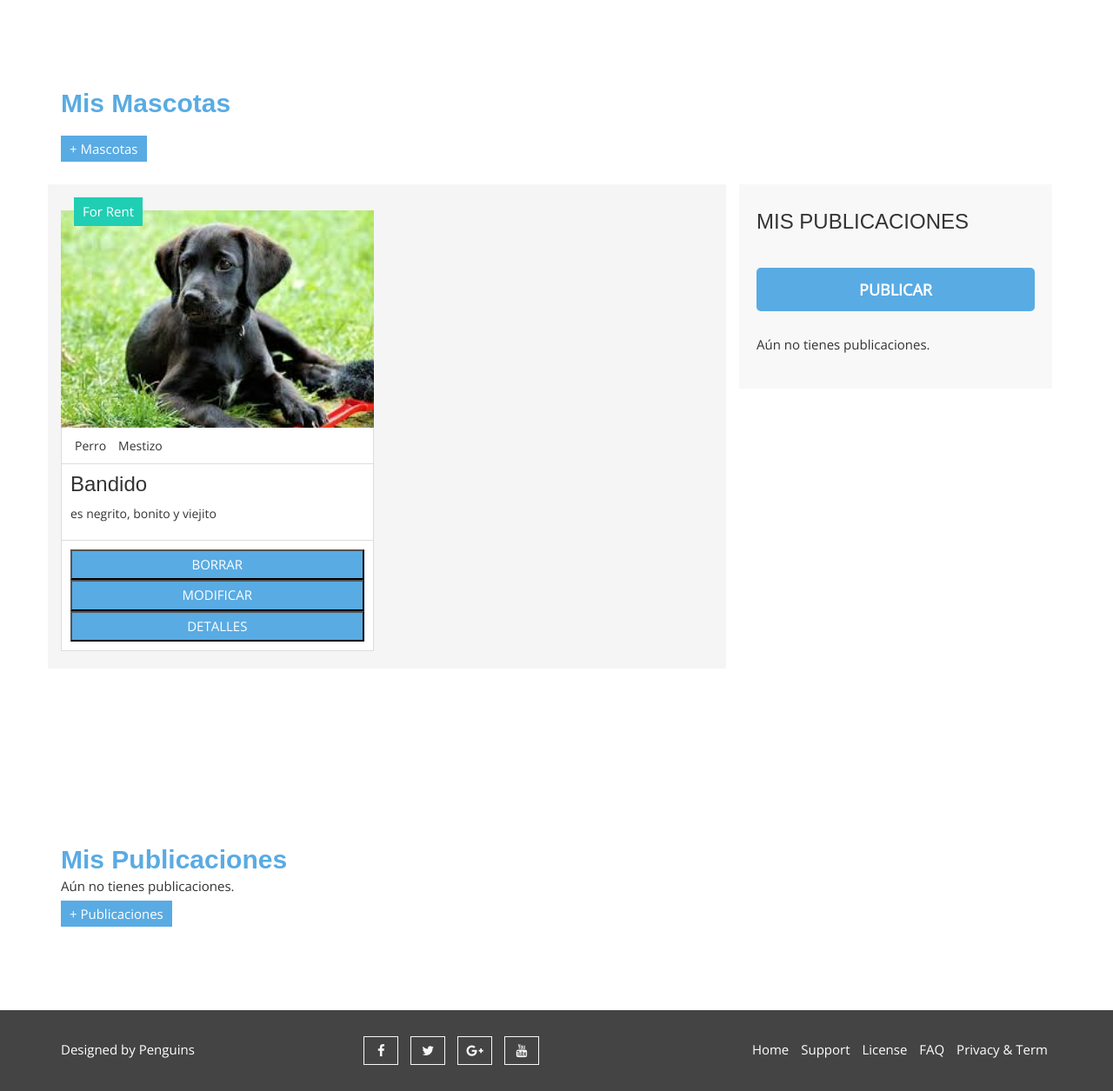
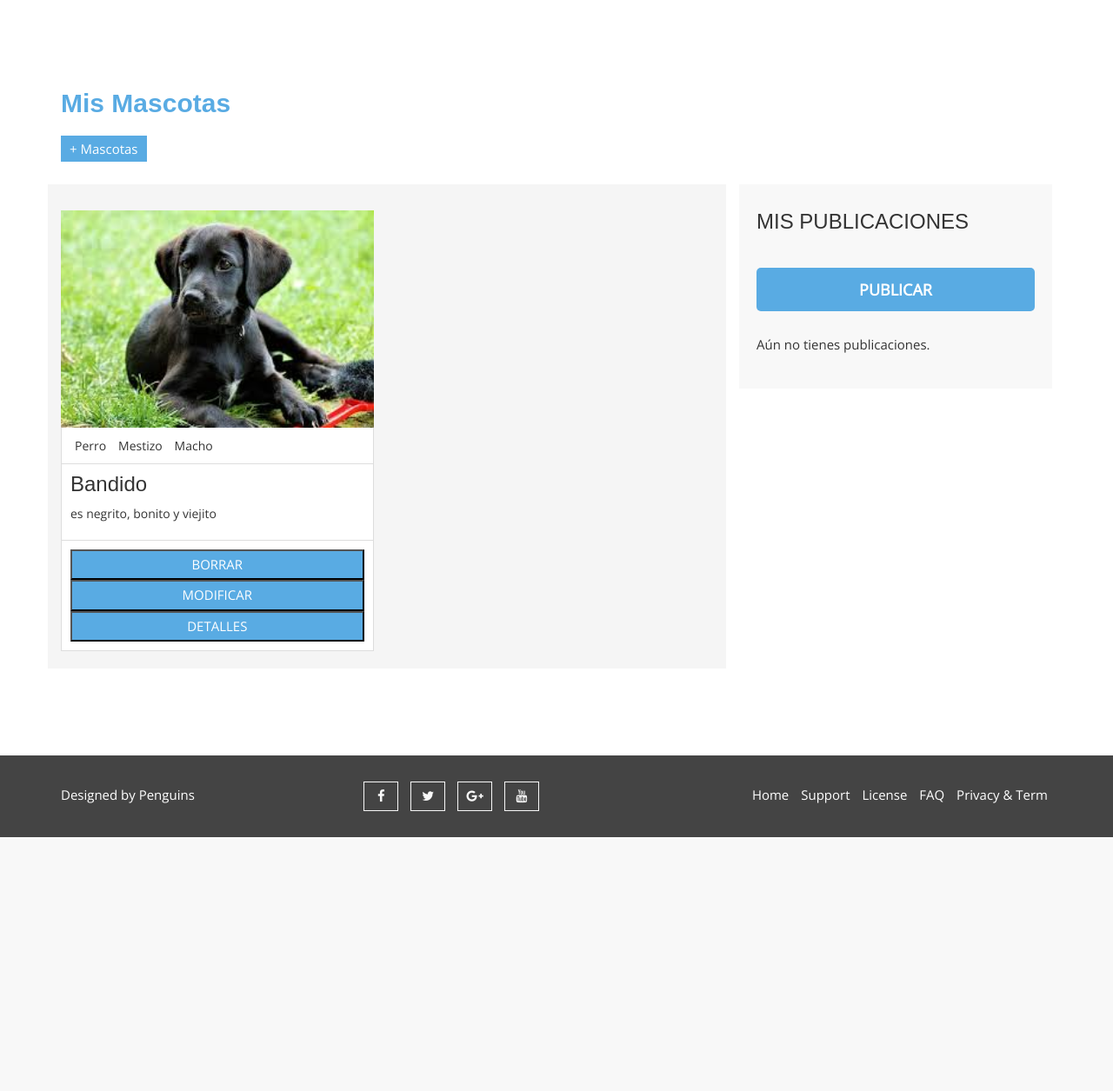
Before and after one commit to JoshReb/RepoMeetMyPet, a Django app: page /catalog/mascota/ in a window 1280 px wide. Shown: the part 741-1996 px from the top of the page at 87% size. After the commit the page ends 1704 px from the top, so only its background shows below. Run offline with Django 3.2, Linux system fonts and the light colour scheme; data comes from the database, SQL or seed files in the repository; both versions use the stored data as it was after the commit; some libraries are stand-ins or nearby versions.

Commit message:
Segundo commit Meet My Pet

```diff
--- a/catalog/models.py
+++ b/catalog/models.py
@@ -9,9 +9,13 @@ class Tipo(models.Model):
 
 class Mascota(models.Model):
     nombre = models.CharField(max_length=250)
-    #tipo = models.ForeignKey(Tipo, on_delete='models.CASCADE')
     tipo = models.ForeignKey('Tipo', on_delete=models.SET_NULL, null=True)
     raza = models.CharField(max_length=250)
+    choices_sexo = [
+        ('Hembra', 'hembra'),
+        ('Macho', 'macho')
+    ]
+    sexo = models.CharField(choices=choices_sexo, max_length=10, null=True)
     descripcion = models.CharField(max_length=500)
     foto = models.FileField(default='catalog\static\catalog\images\back.jpg')
 
--- a/catalog/templates/catalog/detail.html
+++ b/catalog/templates/catalog/detail.html
@@ -12,6 +12,7 @@
             <h2>Detalle Mascota</h2>
             <ol class="breadcrumb">
             <li><a href="{% url 'index' %}">HOME</a></li>
+            <li><a href="{% url 'mascota' %}">Perfil</a></li>
             <li class="active">Detalles Mascota</li>
           </ol>
           </div>
@@ -36,6 +37,7 @@
                 <h2>{{mascota.nombre}}</h2>
                 <p>{{mascota.tipo}}</p>
                 <p>{{mascota.raza}}</p>
+                <p>{{mascota.sexo}}</p>
                 <p>{{mascota.descripcion}}</p>
                 <form action="{% url 'mascota-delete' mascota.id %}" method="post">
                   {% csrf_token %}
--- a/catalog/templates/catalog/mascota.html
+++ b/catalog/templates/catalog/mascota.html
@@ -88,14 +88,12 @@
                 {% for mascota in mascotas %}
                 <li >
                   <article class="aa-properties-item">
-                    <a  class="aa-properties-item-img" href="#"><img style="object-fit: cover;width: 100%;height: 250px;" alt="img" src="{{mascota.foto.url}}"></a>
-                    <div class="aa-tag for-rent">
-                      For Rent
-                    </div>
+                    <a  class="aa-properties-item-img" href="{% url 'detail' mascota.id %}"><img style="object-fit: cover;width: 100%;height: 250px;" alt="img" src="{{mascota.foto.url}}"></a>
                     <div class="aa-properties-item-content">
                       <div class="aa-properties-info">
                             <span>{{mascota.tipo}}</span>
                             <span>{{mascota.raza}}</span>
+                            <span>{{mascota.sexo}}</span>
                       </div>
                       <div class="aa-properties-about">
                             <h3><a href="{% url 'detail' mascota.id %}">{{mascota.nombre}}</a></h3>
@@ -179,31 +177,4 @@
   </section>
 
 
-  <!-- Mis Publicaciones -->
-  <section id="aa-about-us">
-      <div class="container">
-        <div class="row">
-          <div class="col-md-12">
-            <div class="aa-about-us-area">
-              <div class="row">
-                <div class="col-md-7">
-                  <div class="aa-about-us-left">
-                    <div>
-                      <h2>Mis Publicaciones</h2>
-                      <span></span>
-                    </div>
-                    <p>Aún no tienes publicaciones.</p>
-                    <div class="aa-properties-detial">
-                      <a href="#" class="aa-secondary-btn">+ Publicaciones</a> <!--% url 'publicar' %-->
-                    </div>
-                  </div>
-                </div>
-              </div>
-            </div>
-          </div>
-        </div>
-      </div>
-    </section>
-  <!-- End Mis Publicaciones  -->
-
 {% endblock %}
--- a/catalog/views.py
+++ b/catalog/views.py
@@ -45,11 +45,11 @@ class DetailView(generic.DetailView):
 
 class MascotaCreate(CreateView):
     model = Mascota
-    fields= [ 'nombre', 'tipo', 'raza', 'descripcion', 'foto']
+    fields= [ 'nombre', 'tipo', 'raza', 'sexo', 'descripcion', 'foto']
 
 class MascotaUpdate(UpdateView):
     model = Mascota
-    fields= [ 'nombre', 'tipo', 'raza', 'descripcion', 'foto']
+    fields= [ 'nombre', 'tipo', 'raza', 'sexo', 'descripcion', 'foto']
 
 class MascotaDelete(DeleteView):
     model = Mascota
--- /dev/null
+++ b/info.txt
@@ -0,0 +1,3 @@
+Ambiente Virtual: django-mmp
+Usuario: Penguin
+Contraseña: barrosluco
```
Also changed, not shown: catalog/migrations/0007_mascota_sexo.py (added), catalog/migrations/0008_auto_20191118_0010.py (added), db.sqlite3, media/bandi_Chy5UGO.jpg (added), media/bandi_s7qmPgn.jpg (added).
